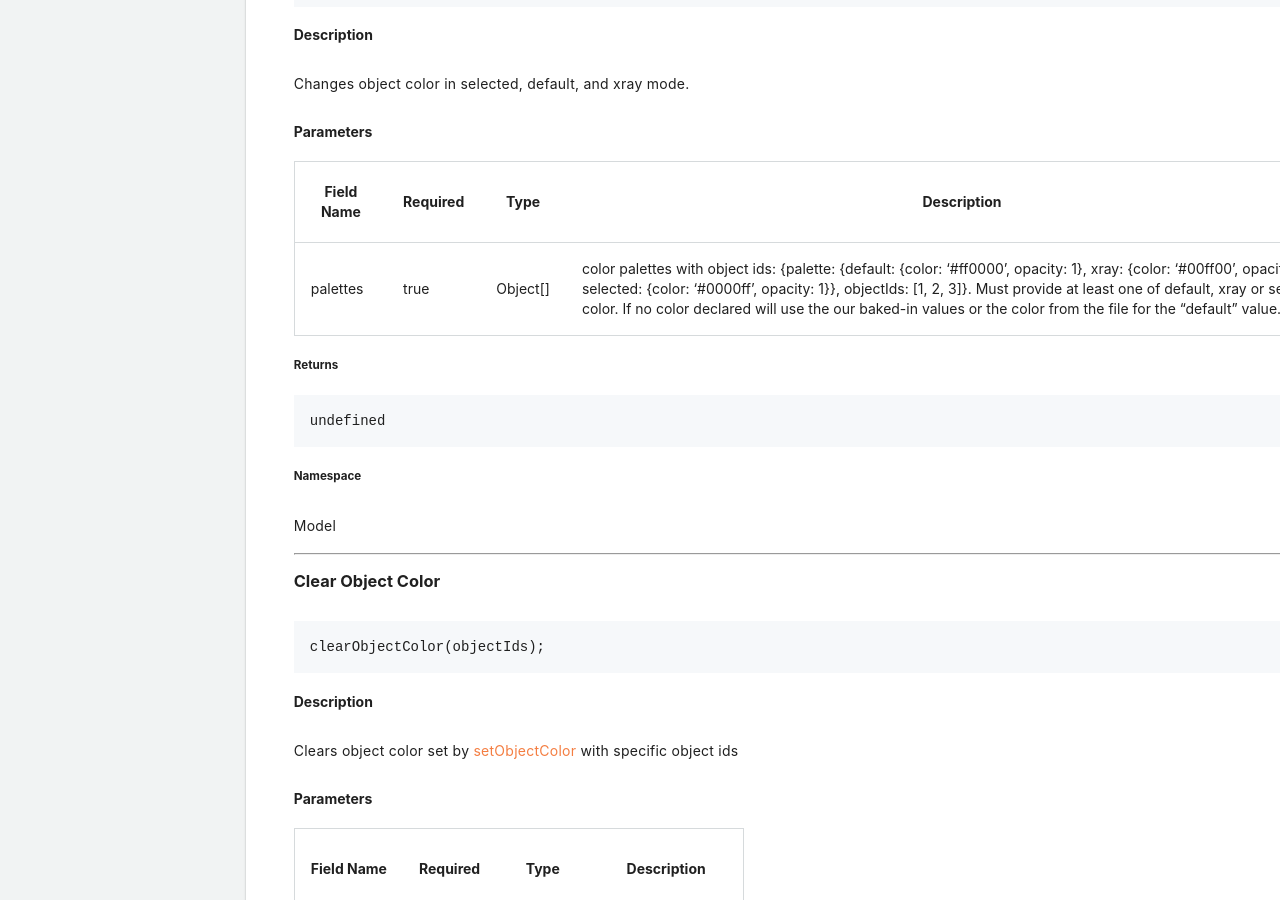
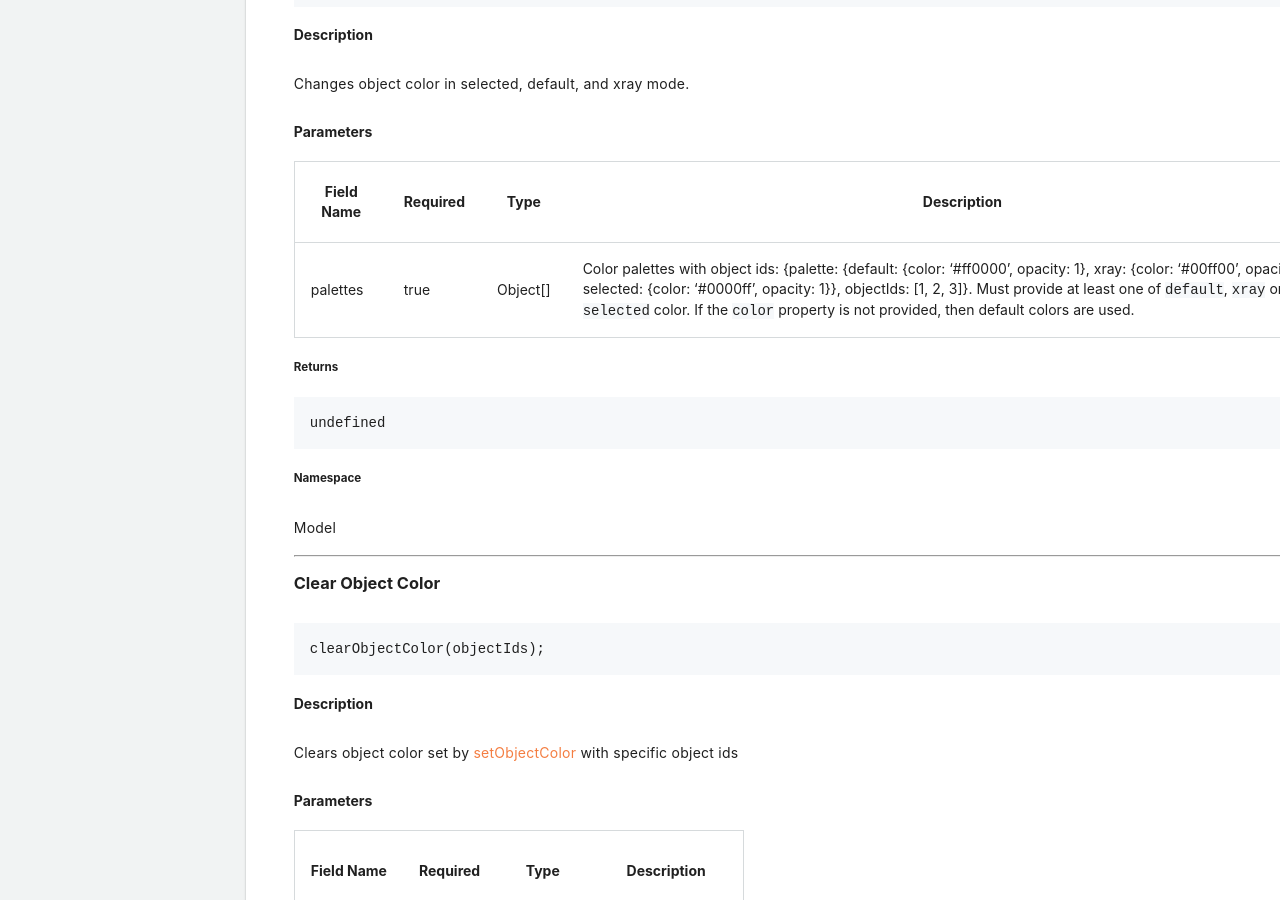
Before and after one commit to procore/documentation, a Jekyll site: the page built from bim_webviewer/bim_web_viewer.md, in a window 1280 px wide and 900 px high, scrolled down 35318 px. Built offline with Jekyll 4.4.1, drawn with Linux system fonts in a browser that asks for light colours; comment, search, counter and statistics services are not loaded.

Commit message:
Update bim_webviewer/bim_web_viewer.md
Co-authored-by: Scott Bieser <43766070+sbieserprocore@users.noreply.github.com>

```diff
--- a/bim_webviewer/bim_web_viewer.md
+++ b/bim_webviewer/bim_web_viewer.md
@@ -1743,7 +1743,7 @@ Changes object color in selected, default, and xray mode.
 
 | Field Name | Required | Type | Description |
 | - | - | - | - |
-| palettes | true | Object[] | color palettes with object ids: {palette: {default: {color: '#ff0000', opacity: 1}, xray: {color: '#00ff00', opacity: 1}, selected: {color: '#0000ff', opacity: 1}}, objectIds: [1, 2, 3]}. Must provide at least one of default, xray or selected color. If no color declared will use the our baked-in values or the color from the file for the "default" value. |
+| palettes | true | Object[] | Color palettes with object ids: {palette: {default: {color: '#ff0000', opacity: 1}, xray: {color: '#00ff00', opacity: 1}, selected: {color: '#0000ff', opacity: 1}}, objectIds: [1, 2, 3]}. Must provide at least one of `default`, `xray` or `selected` color. If the `color` property is not provided, then default colors are used. |
 
 ##### Returns
 
```
